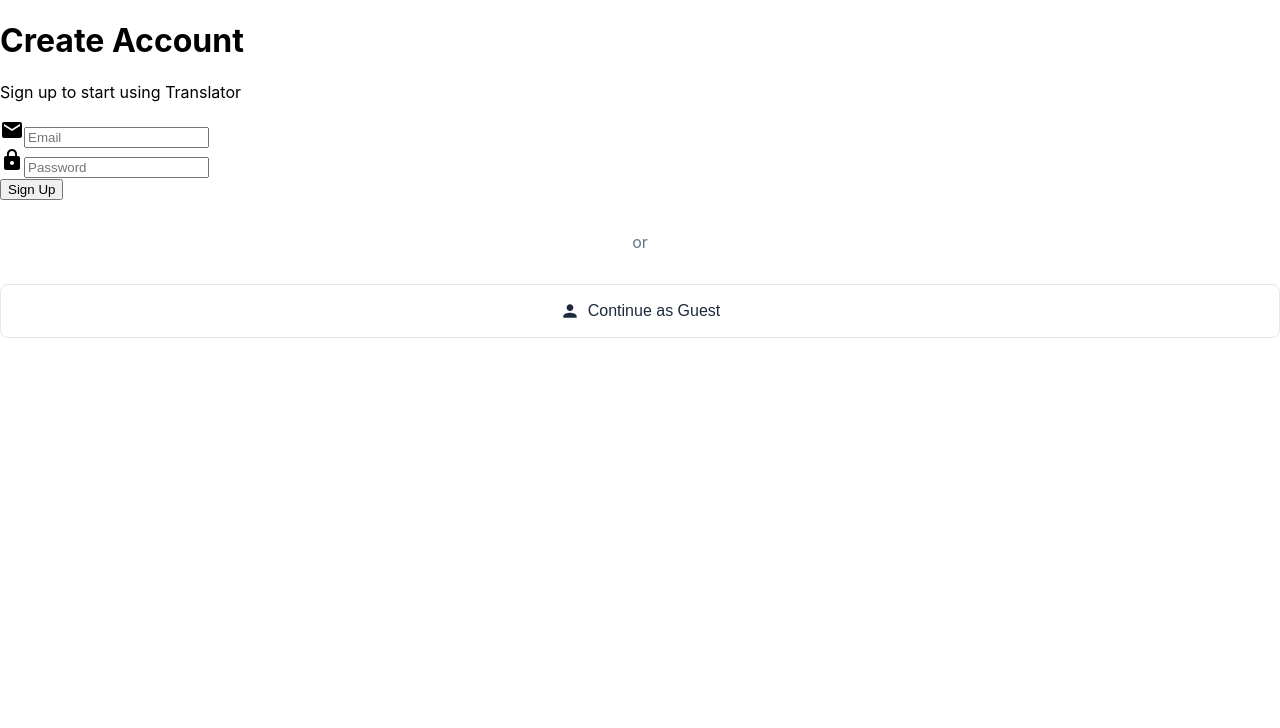
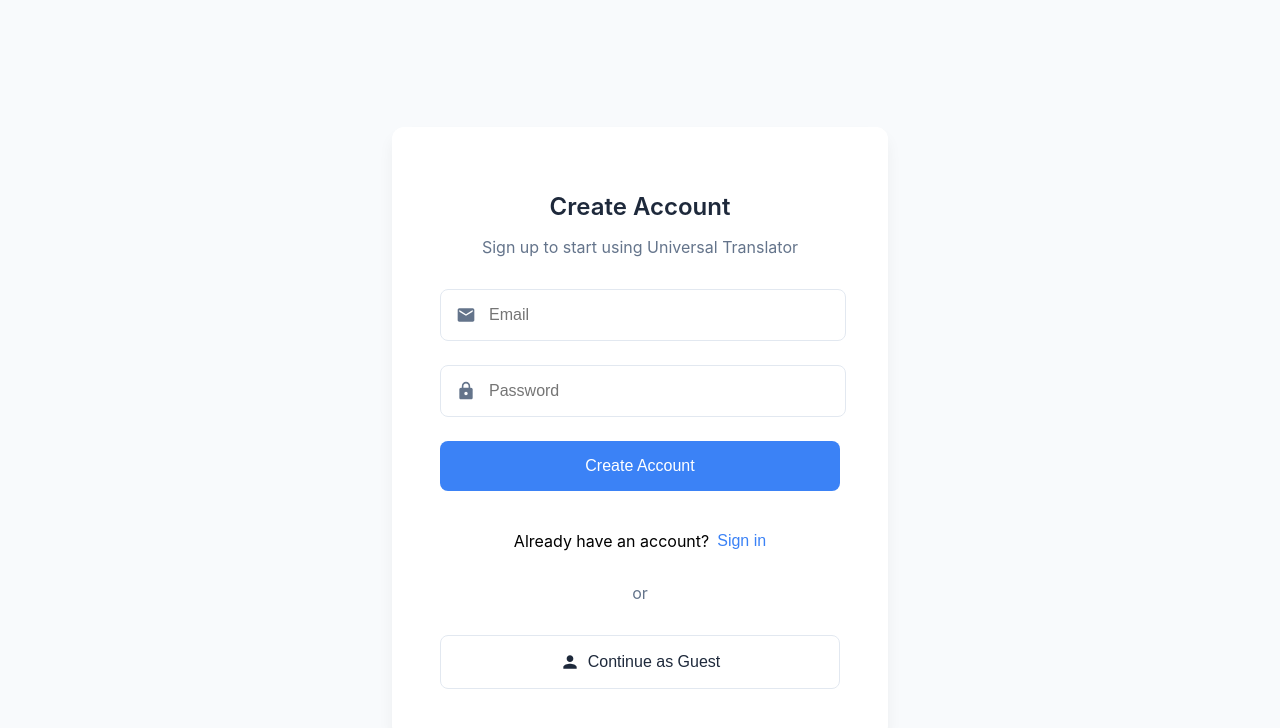
Before and after one commit to gorkGitty/Translator, a React (Create React App) app: page / in a window 1280 px wide. Both pictures are taken after typing "name@example.com", "Sample123" into the empty fields and a click on the button "Sign up". Shown: the top 728 px of the page. Built offline with nearby package versions, Linux system fonts and the light colour scheme; no server answers.

Commit message:
Signup button polished

```diff
--- a/src/components/Login.js
+++ b/src/components/Login.js
@@ -80,6 +80,7 @@ const styles = {
     justifyContent: 'center',
     padding: theme.spacing.xl,
     backgroundColor: theme.colors.background,
+    animation: 'fadeIn 0.5s ease forwards',
   },
   card: {
     width: '100%',
@@ -88,6 +89,7 @@ const styles = {
     borderRadius: theme.borderRadius.lg,
     boxShadow: theme.shadows.lg,
     padding: theme.spacing.xxl,
+    animation: 'slideUp 0.5s ease forwards',
   },
   title: {
     fontSize: theme.typography.sizes['2xl'],
@@ -109,6 +111,8 @@ const styles = {
   },
   inputGroup: {
     position: 'relative',
+    animation: 'slideRight 0.5s ease forwards',
+    animationDelay: 'calc(var(--index) * 100ms)',
   },
   inputIcon: {
     position: 'absolute',
@@ -140,9 +144,12 @@ const styles = {
     fontSize: theme.typography.sizes.base,
     fontWeight: '500',
     cursor: 'pointer',
-    transition: 'background-color 0.2s ease',
+    transition: 'all 0.2s ease',
+    animation: 'slideUp 0.5s ease forwards',
+    animationDelay: '0.2s',
     '&:hover': {
       backgroundColor: theme.colors.primary + 'dd',
+      transform: 'translateY(-1px)',
     },
   },
   error: {
@@ -161,12 +168,24 @@ const styles = {
   signupPrompt: {
     display: 'flex',
     justifyContent: 'center',
+    alignItems: 'center',
+    gap: theme.spacing.sm,
     marginTop: theme.spacing.md,
+    animation: 'fadeIn 0.5s ease forwards',
+    animationDelay: '0.4s',
   },
   textButton: {
+    background: 'none',
+    border: 'none',
     color: theme.colors.primary,
-    textDecoration: 'none',
-    marginLeft: theme.spacing.sm,
+    cursor: 'pointer',
+    fontSize: theme.typography.sizes.base,
+    padding: 0,
+    transition: 'color 0.2s ease',
+    '&:hover': {
+      color: theme.colors.primary + 'dd',
+      textDecoration: 'underline',
+    },
   },
 };
 
--- a/src/components/Signup.js
+++ b/src/components/Signup.js
@@ -4,7 +4,7 @@ import { auth } from '../firebase';
 import theme from '../styles/theme';
 import { Email, Lock, Error, Person } from '@mui/icons-material';
 
-function Signup({ onSignup }) {
+function Signup({ onSignup, onToggleForm }) {
   const [email, setEmail] = useState('');
   const [password, setPassword] = useState('');
   const [error, setError] = useState('');
@@ -34,7 +34,7 @@ function Signup({ onSignup }) {
     <div style={styles.container}>
       <div style={styles.card}>
         <h1 style={styles.title}>Create Account</h1>
-        <p style={styles.subtitle}>Sign up to start using Translator</p>
+        <p style={styles.subtitle}>Sign up to start using Universal Translator</p>
 
         <form onSubmit={handleSignup} style={styles.form}>
           <div style={styles.inputGroup}>
@@ -69,8 +69,15 @@ function Signup({ onSignup }) {
           )}
 
           <button type="submit" style={styles.button}>
-            Sign Up
+            Create Account
           </button>
+
+          <div style={styles.loginPrompt}>
+            <span>Already have an account? </span>
+            <button onClick={() => onToggleForm('login')} style={styles.textButton}>
+              Sign in
+            </button>
+          </div>
         </form>
 
         <div style={styles.divider}>
@@ -90,8 +97,86 @@ function Signup({ onSignup }) {
 }
 
 const styles = {
-  // Reuse most styles from Login component
-  // Add new styles for guest button and divider
+  container: {
+    minHeight: '100vh',
+    display: 'flex',
+    alignItems: 'center',
+    justifyContent: 'center',
+    padding: theme.spacing.xl,
+    backgroundColor: theme.colors.background,
+    animation: 'fadeIn 0.5s ease forwards',
+  },
+  card: {
+    width: '100%',
+    maxWidth: '400px',
+    backgroundColor: theme.colors.surface,
+    borderRadius: theme.borderRadius.lg,
+    boxShadow: theme.shadows.lg,
+    padding: theme.spacing.xxl,
+    animation: 'slideUp 0.5s ease forwards',
+  },
+  title: {
+    fontSize: theme.typography.sizes['2xl'],
+    fontWeight: '600',
+    color: theme.colors.text.primary,
+    textAlign: 'center',
+    marginBottom: theme.spacing.sm,
+  },
+  subtitle: {
+    fontSize: theme.typography.sizes.base,
+    color: theme.colors.text.secondary,
+    textAlign: 'center',
+    marginBottom: theme.spacing.xl,
+  },
+  form: {
+    display: 'flex',
+    flexDirection: 'column',
+    gap: theme.spacing.lg,
+  },
+  inputGroup: {
+    position: 'relative',
+    animation: 'slideRight 0.5s ease forwards',
+    animationDelay: 'calc(var(--index) * 100ms)',
+  },
+  inputIcon: {
+    position: 'absolute',
+    left: theme.spacing.md,
+    top: '50%',
+    transform: 'translateY(-50%)',
+    color: theme.colors.text.secondary,
+    fontSize: '20px',
+  },
+  input: {
+    width: '85%',
+    padding: `${theme.spacing.md} ${theme.spacing.md} ${theme.spacing.md} ${theme.spacing.xxl}`,
+    fontSize: theme.typography.sizes.base,
+    border: `1px solid ${theme.colors.border}`,
+    borderRadius: theme.borderRadius.md,
+    outline: 'none',
+    transition: 'all 0.2s ease',
+    '&:focus': {
+      borderColor: theme.colors.primary,
+      boxShadow: `0 0 0 2px ${theme.colors.primary}20`,
+    },
+  },
+  button: {
+    width: '100%',
+    padding: theme.spacing.md,
+    backgroundColor: theme.colors.primary,
+    color: theme.colors.surface,
+    border: 'none',
+    borderRadius: theme.borderRadius.md,
+    fontSize: theme.typography.sizes.base,
+    fontWeight: '500',
+    cursor: 'pointer',
+    transition: 'all 0.2s ease',
+    animation: 'slideUp 0.5s ease forwards',
+    animationDelay: '0.2s',
+    '&:hover': {
+      backgroundColor: theme.colors.primary + 'dd',
+      transform: 'translateY(-1px)',
+    },
+  },
   guestButton: {
     width: '100%',
     padding: theme.spacing.md,
@@ -107,9 +192,12 @@ const styles = {
     justifyContent: 'center',
     gap: theme.spacing.sm,
     transition: 'all 0.2s ease',
+    animation: 'slideUp 0.5s ease forwards',
+    animationDelay: '0.3s',
     '&:hover': {
       backgroundColor: theme.colors.surfaceHover,
       borderColor: theme.colors.primary,
+      transform: 'translateY(-1px)',
     },
   },
   divider: {
@@ -135,6 +223,42 @@ const styles = {
   buttonIcon: {
     fontSize: '20px',
   },
+  error: {
+    display: 'flex',
+    alignItems: 'center',
+    gap: theme.spacing.sm,
+    padding: theme.spacing.md,
+    backgroundColor: `${theme.colors.error}10`,
+    color: theme.colors.error,
+    borderRadius: theme.borderRadius.md,
+    fontSize: theme.typography.sizes.sm,
+    animation: 'shake 0.5s ease forwards',
+  },
+  errorIcon: {
+    fontSize: '20px',
+  },
+  loginPrompt: {
+    display: 'flex',
+    justifyContent: 'center',
+    alignItems: 'center',
+    gap: theme.spacing.sm,
+    marginTop: theme.spacing.md,
+    animation: 'fadeIn 0.5s ease forwards',
+    animationDelay: '0.4s',
+  },
+  textButton: {
+    background: 'none',
+    border: 'none',
+    color: theme.colors.primary,
+    cursor: 'pointer',
+    fontSize: theme.typography.sizes.base,
+    padding: 0,
+    transition: 'color 0.2s ease',
+    '&:hover': {
+      color: theme.colors.primary + 'dd',
+      textDecoration: 'underline',
+    },
+  },
 };
 
 export default Signup;
--- a/src/index.css
+++ b/src/index.css
@@ -20,13 +20,30 @@ code {
 
 @keyframes slideUp {
   from {
+    opacity: 0;
     transform: translateY(20px);
-    opacity: 0;
   }
   to {
+    opacity: 1;
     transform: translateY(0);
+  }
+}
+
+@keyframes slideRight {
+  from {
+    opacity: 0;
+    transform: translateX(-20px);
+  }
+  to {
     opacity: 1;
+    transform: translateX(0);
   }
+}
+
+@keyframes shake {
+  0%, 100% { transform: translateX(0); }
+  25% { transform: translateX(-10px); }
+  75% { transform: translateX(10px); }
 }
 
 @keyframes scaleIn {
```
Also changed, not shown: src/styles/animations.js (deleted, +0 -52 lines).
